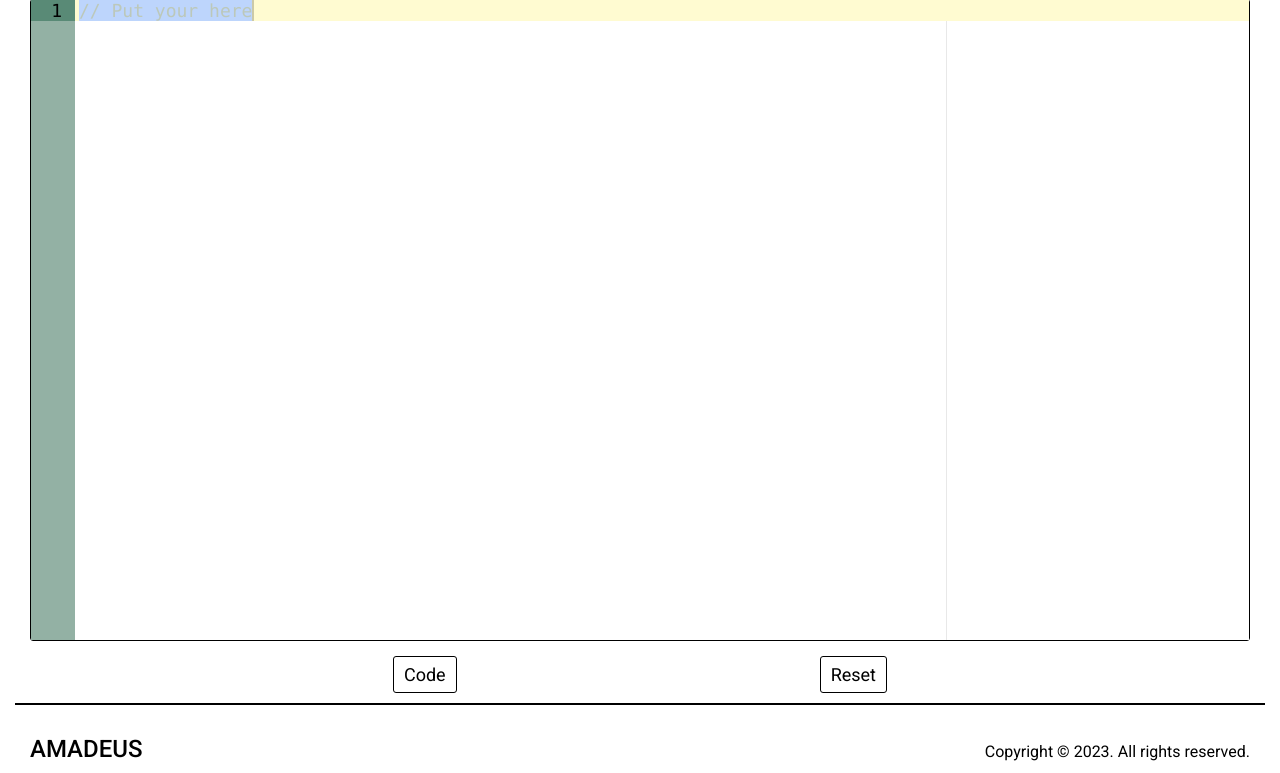
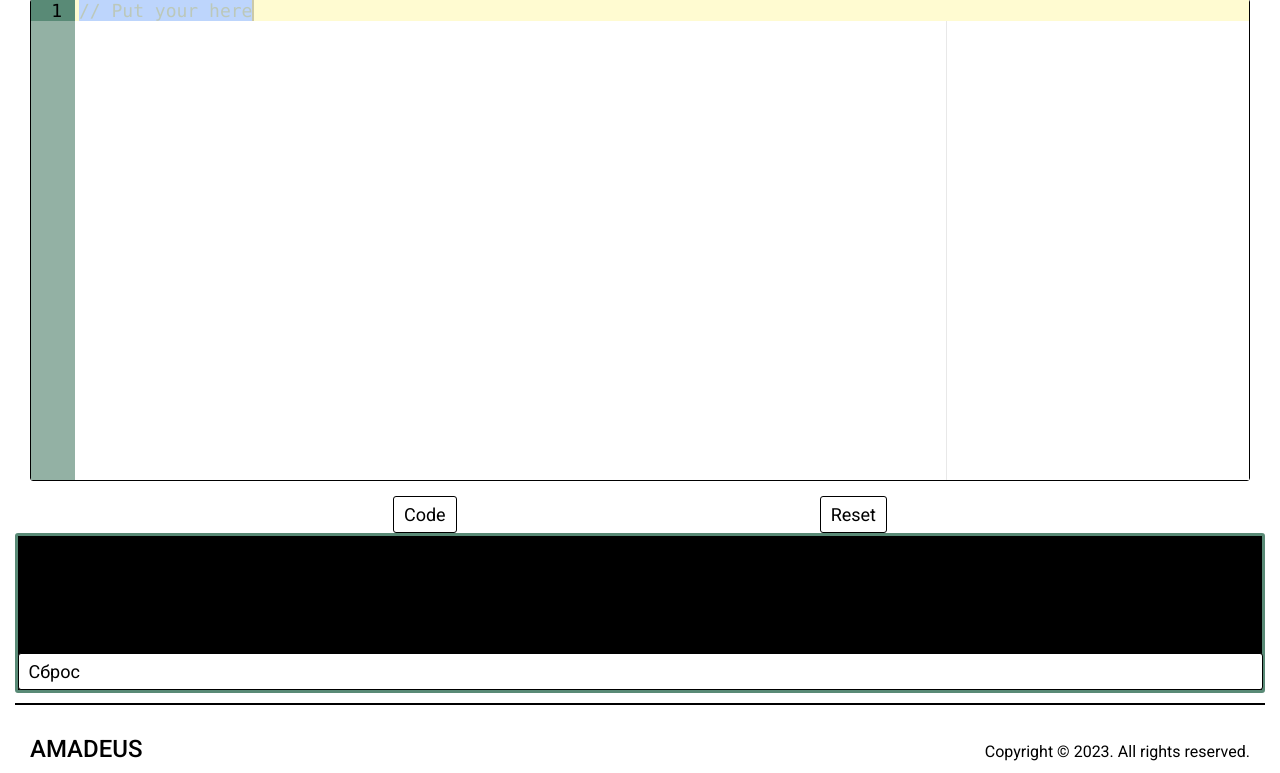
Before and after one commit to BZLOM4JOPbI/Amadeus-Courses, a Django app: page /course.html in a window 1280 px wide. Shown: the part 1762-2535 px from the top of the page. Run offline with Django 4.2, Linux system fonts and the light colour scheme; some libraries are stand-ins or nearby versions.

Commit message:
добавил консоль в курсы

```diff
--- a/Amadeus_project/main_pages/static/main_pages/css/style.css
+++ b/Amadeus_project/main_pages/static/main_pages/css/style.css
@@ -429,7 +429,7 @@
     border: 3px solid var(--accent-color);
     border-radius: 3px;
     padding: 15px;
-    padding-bottom: 40px;
+    padding-bottom: 55px;
 }
 .console > .Btn {
     position: absolute;
@@ -503,6 +503,19 @@
     flex-direction: column;
     align-items: center;
 }
+.courseInner .editorInner {
+    height: 60vh;
+}
+.courseInner .console {
+    height: auto;
+    min-height: 20vh;
+    width: 100%;
+    max-height: 50vh;
+}
+.courseInner .consoleLogs {
+    max-height: 30vh;
+    overflow-y: auto;
+}
 /**/
 
 
--- a/Amadeus_project/main_pages/templates/main_pages/course.html
+++ b/Amadeus_project/main_pages/templates/main_pages/course.html
@@ -79,6 +79,10 @@
                         <p class="resetBtn Btn">Reset</p>
                     </div>
                 </div>
+                <div class="console">
+                    <ul class="consoleLogs"></ul>
+                    <p class="Btn">Сброс</p>
+                </div>
             </div>
         </div>
     </main>
```
